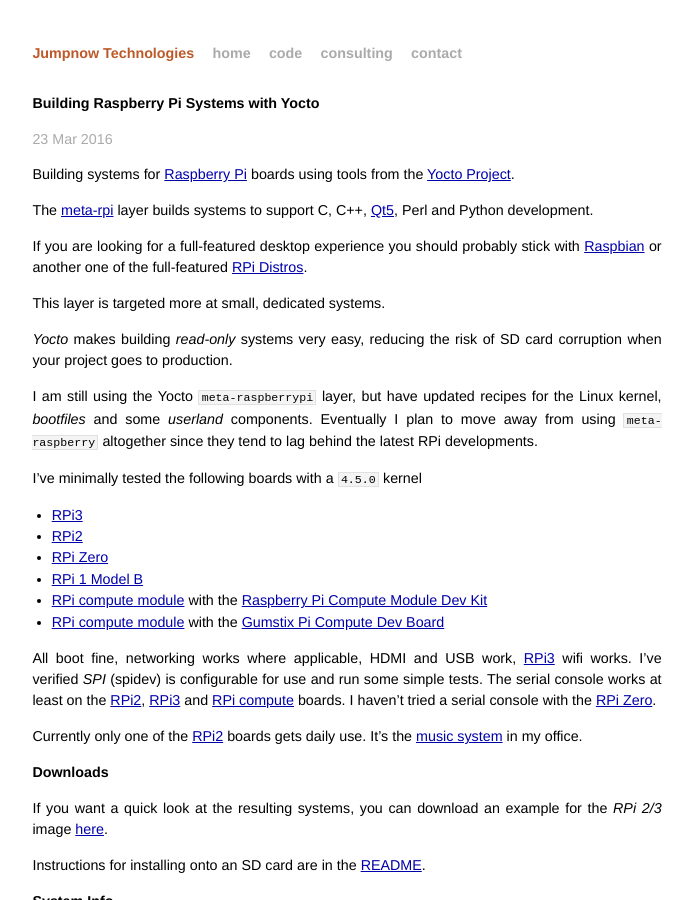
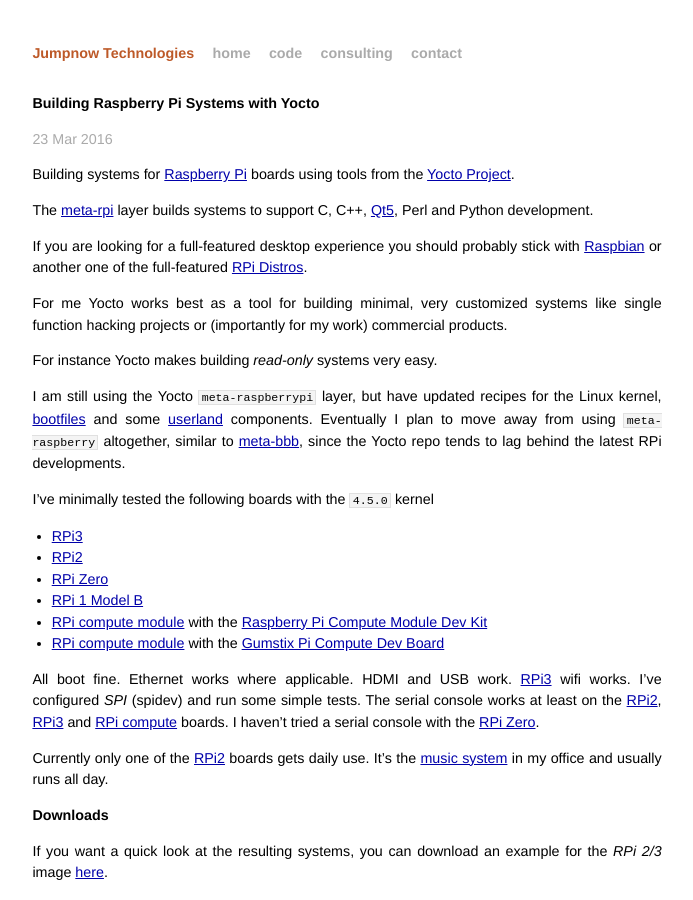
Before and after one commit to jumpnow/jumpnowtek-site, a Jekyll site: the page built from _posts/2015-12-04-Raspberry-Pi-Systems-with-Yocto.md, in a window 1280 px wide and 900 px high. Shown: the whole window, without its empty margins (293-986 px from the left). Built offline with Jekyll 4.4.1, drawn with Linux system fonts in a browser that asks for light colours.

Commit message:
More work on rpi doc

```diff
--- a/_posts/2015-12-04-Raspberry-Pi-Systems-with-Yocto.md
+++ b/_posts/2015-12-04-Raspberry-Pi-Systems-with-Yocto.md
@@ -13,13 +13,13 @@
 
 If you are looking for a full-featured desktop experience you should probably stick with [Raspbian][raspbian] or another one of the full-featured [RPi Distros][rpi-distros].
 
-This layer is targeted more at small, dedicated systems.
+For me Yocto works best as a tool for building minimal, very customized systems like single function hacking projects or (importantly for my work) commercial products.
 
-*Yocto* makes building *read-only* systems very easy, reducing the risk of SD card corruption when your project goes to production.
+For instance Yocto makes building *read-only* systems very easy.
 
-I am still using the Yocto `meta-raspberrypi` layer, but have updated recipes for the Linux kernel, *bootfiles* and some *userland* components. Eventually I plan to move away from using `meta-raspberry` altogether since they tend to lag behind the latest RPi developments.
+I am still using the Yocto `meta-raspberrypi` layer, but have updated recipes for the Linux kernel, [bootfiles][firmware-repo] and some [userland][userland-repo] components. Eventually I plan to move away from using `meta-raspberry` altogether, similar to [meta-bbb][meta-bbb], since the Yocto repo tends to lag  behind the latest RPi developments.
 
-I've minimally tested the following boards with a `4.5.0` kernel
+I've minimally tested the following boards with the `4.5.0` kernel
 
 * [RPi3][rpi3-b]
 * [RPi2][rpi2-b]
@@ -28,9 +28,9 @@
 * [RPi compute module][rpi-compute] with the [Raspberry Pi Compute Module Dev Kit][rpi-compute-dev-kit]
 * [RPi compute module][rpi-compute] with the [Gumstix Pi Compute Dev Board][gumstix-pi-compute]
 
-All boot fine, networking works where applicable, HDMI and USB work, [RPi3][rpi3-b] wifi works. I've verified *SPI* (spidev) is configurable for use and run some simple tests. The serial console works at least on the [RPi2][rpi2-b], [RPi3][rpi3-b] and [RPi compute][rpi-compute] boards. I haven't tried a serial console with the [RPi Zero][rpi-zero].
+All boot fine. Ethernet works where applicable. HDMI and USB work. [RPi3][rpi3-b] wifi works. I've configured *SPI* (spidev) and run some simple tests. The serial console works at least on the [RPi2][rpi2-b], [RPi3][rpi3-b] and [RPi compute][rpi-compute] boards. I haven't tried a serial console with the [RPi Zero][rpi-zero].
 
-Currently only one of the [RPi2][rpi2-b] boards gets daily use. It's the [music system][rpi-pandora] in my office.
+Currently only one of the [RPi2][rpi2-b] boards gets daily use. It's the [music system][rpi-pandora] in my office and usually runs all day.
 
 ### Downloads
 
@@ -603,6 +603,7 @@
 [qt]: http://www.qt.io/
 [yocto]: https://www.yoctoproject.org/
 [meta-rpi]: https://github.com/jumpnow/meta-rpi
+[meta-bbb]: https://github.com/jumpnow/meta-bbb
 [omxplayer]: http://elinux.org/Omxplayer
 [rpi-kernel]: https://github.com/raspberrypi/linux
 [tspress]: https://github.com/scottellis/tspress
@@ -631,3 +632,5 @@
 [rpi-zero]: https://www.raspberrypi.org/products/pi-zero/
 [rpi-compute-dev-kit]: https://www.raspberrypi.org/products/compute-module-development-kit/
 [rpi1-model-b]: https://www.raspberrypi.org/products/model-b/
+[firmware-repo]: https://github.com/raspberrypi/firmware
+[userland-repo]: https://github.com/raspberrypi/userland
```
Also changed, not shown: other parts of _posts/2015-12-04-Raspberry-Pi-Systems-with-Yocto.md (+1 -1 lines).
